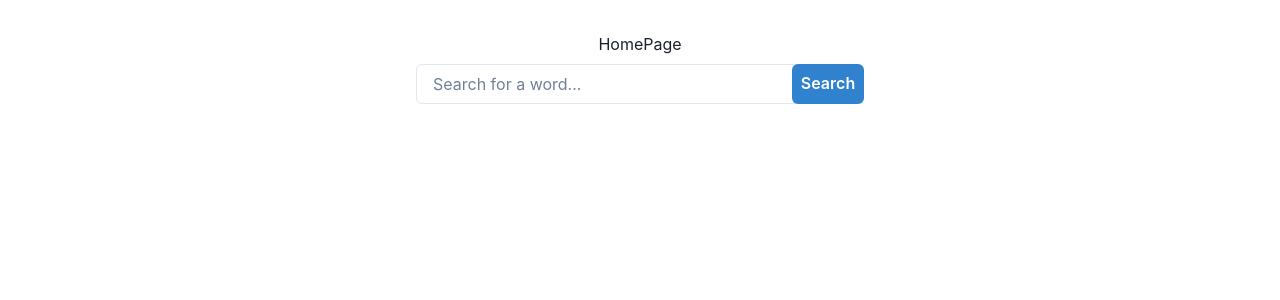
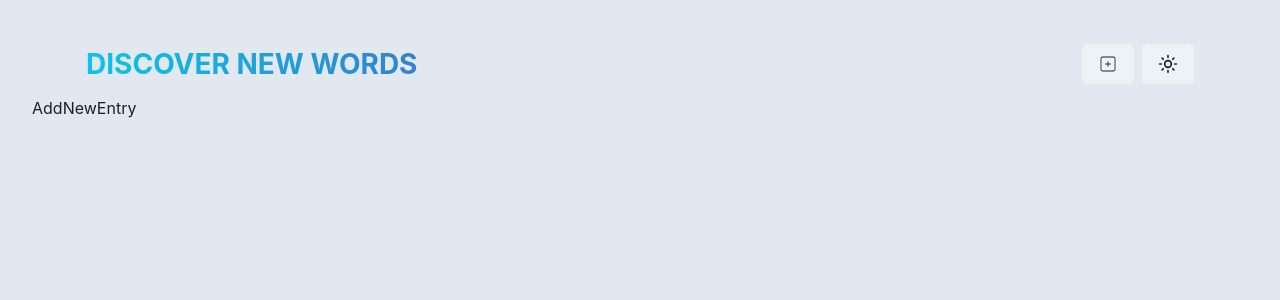
Before and after one commit to TinoCoda/dicovisu, a React (Vite) app in the folder frontend/: page /add in a window 1280 px wide. Shown: the top 300 px of the page. Built offline with nearby package versions, Linux system fonts and the light colour scheme.

Commit message:
create main navigation of the app

```diff
--- a/frontend/package.json
+++ b/frontend/package.json
@@ -10,12 +10,16 @@
     "preview": "vite preview"
   },
   "dependencies": {
+    "@chakra-ui/icons": "^2.2.4",
     "@chakra-ui/react": "^2.10.6",
     "@emotion/react": "^11.14.0",
     "@emotion/styled": "^11.14.0",
     "framer-motion": "^12.4.7",
     "react": "^19.0.0",
-    "react-dom": "^19.0.0"
+    "react-dom": "^19.0.0",
+    "react-icons": "^5.5.0",
+    "react-router-dom": "^7.2.0",
+    "zustand": "^5.0.3"
   },
   "devDependencies": {
     "@eslint/js": "^9.21.0",
--- a/frontend/src/App.jsx
+++ b/frontend/src/App.jsx
@@ -1,28 +1,30 @@
 import { useState } from 'react'
-import { Box, VStack } from '@chakra-ui/react'
+import { Box, useColorModeValue, VStack } from '@chakra-ui/react'
+import {Route, Routes} from "react-router-dom"
+
+
+
+import Navbar from './components/NavBar'
 
 import HomePage from './pages/HomePage'
-import SearchBar from './components/SearchBar'
+import AddNewEntry from './pages/AddNewEntry'
+
 
 
 
 function App() {
 
-  const handleSearch = (query) => {
-    console.log("Searching for:", query);
-    // Call your API or filter logic here
-  };
 
 
   return (
     <>
-    <Box p={8}>
+    <Box bg={useColorModeValue("gray.200","gray.700")} p={8} h={"100vh"}>
+      <Navbar/>
+      <Routes>
+        <Route path='/' element={<HomePage/>} />
+        <Route path='/add' element={<AddNewEntry/>} />
+      </Routes>
 
-      <VStack>
-        <HomePage/>
-        <SearchBar onSearch={handleSearch} />
-
-      </VStack>
 
 
     </Box>
--- a/frontend/src/components/NavBar.jsx
+++ b/frontend/src/components/NavBar.jsx
@@ -28,10 +28,10 @@ const Navbar = () => {
 					bgGradient={"linear(to-r, cyan.400, blue.500)"}
 					bgClip={"text"}
 				>
-					<Link to={"/"}>Product Store 🛒</Link>
+					<Link to={"/"}> Discover New Words</Link>
 				</Text>
                 <HStack spacing={2}>
-                    <Link to={"/create"}>
+                    <Link to={"/add"}>
                         <Button>
                            <CiSquarePlus fontSize={20} />
                         </Button>
--- a/frontend/src/main.jsx
+++ b/frontend/src/main.jsx
@@ -3,12 +3,17 @@ import { createRoot } from 'react-dom/client'
 import {ChakraProvider} from '@chakra-ui/react'
 
 import App from './App.jsx'
+import { BrowserRouter } from 'react-router-dom'
 
 createRoot(document.getElementById('root')).render(
   <StrictMode>
-   <ChakraProvider>
-      <App />
-    </ChakraProvider>
+    <BrowserRouter>
+      <ChakraProvider>
+          <App />
+      </ChakraProvider>
+
+    </BrowserRouter>
+
 
   </StrictMode>,
 )
--- /dev/null
+++ b/frontend/src/pages/AddNewEntry.jsx
@@ -0,0 +1,9 @@
+import React from 'react'
+
+function AddNewEntry() {
+  return (
+    <div>AddNewEntry</div>
+  )
+}
+
+export default AddNewEntry
--- a/frontend/src/pages/HomePage.jsx
+++ b/frontend/src/pages/HomePage.jsx
@@ -1,9 +1,26 @@
 import React from 'react'
+import { VStack } from '@chakra-ui/react';
+
+import SearchBar from '../components/SearchBar';
+
 
 const HomePage = () => {
     console.log("load HomePage");
+    const handleSearch = (query) => {
+        console.log("Searching for:", query);
+        // Call your API or filter logic here
+      };
+
   return (
-    <div>HomePage</div>
+    <>
+
+    <VStack>
+
+    <SearchBar onSearch={handleSearch} />
+
+    </VStack>
+    </>
+
   )
 }
 
```
Also changed, not shown: frontend/src/store/words.js (added, +12 -0 lines).
